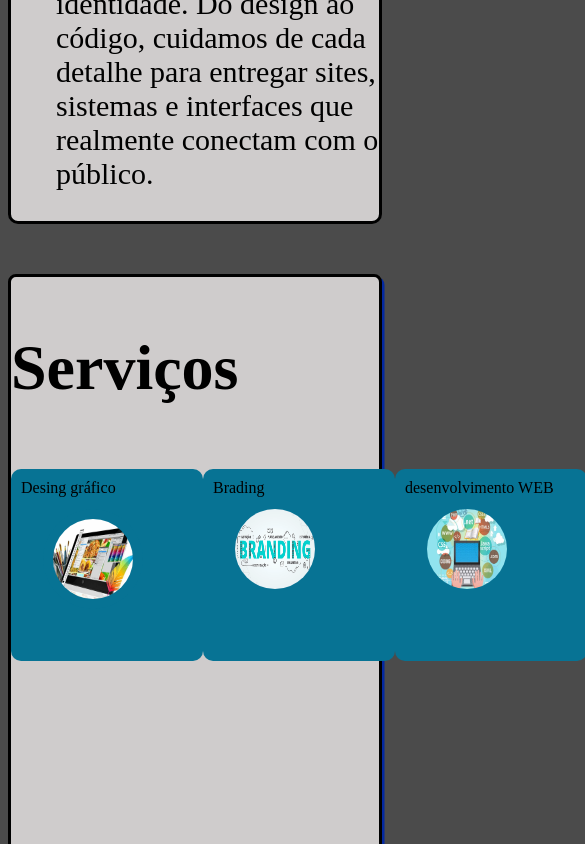
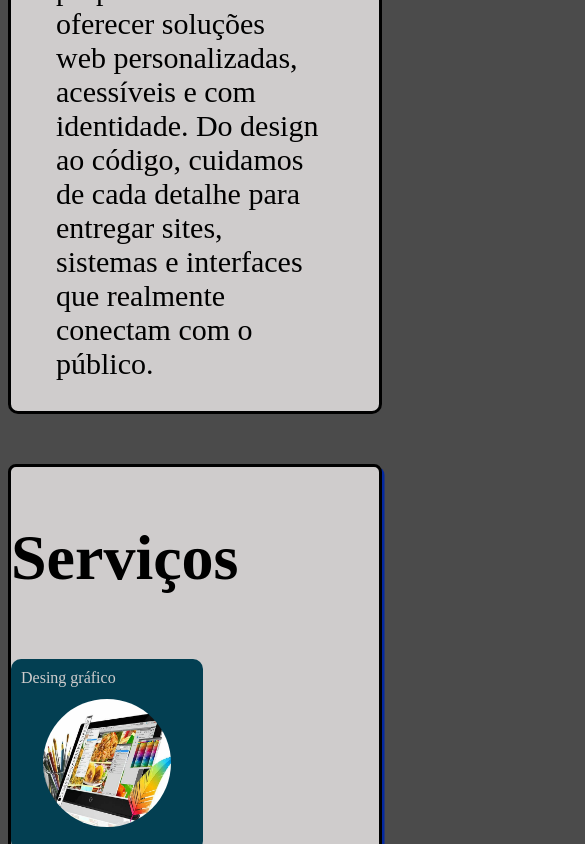
Before and after one commit to Ancelotti-Dev/Web-Design-Responsivo, a plain HTML site: page index.html in a window 390 px wide. Shown: the part 1156-2000 px from the top of the page, 585 px wide, since content can reach past the window. Drawn offline with Linux system fonts and the light colour scheme.

Commit message:
Ajustei a responsavidade e adicionei sistema de direcionar a sessão escolhida

```diff
--- a/estilos.css
+++ b/estilos.css
@@ -1,3 +1,6 @@
+html {
+  scroll-behavior: smooth;
+}
 
 .imagem__logo{
     justify-content:  center;
@@ -17,7 +20,7 @@
 /*MENU*/
 .menu__list{
     display: flex;
-    justify-content: space-around;
+    justify-content: space-evenly;
     list-style: none;
 }
 .menu__link{
@@ -53,6 +56,7 @@
 .sobre__mim{
     font-size: 30px;
     margin-left: 1.5em;
+    margin-right: 2em;
 }
 
 
@@ -101,19 +105,18 @@
     grid-column: 3;
     grid-row: 2;
 }
-.imagem__Serviços{
-    width: 5em;
-    height: 5em;
+.imagem__Serviços--desing{
+    width: 8em;
+    height: 8em;
     border-radius: 50%;
     margin-left: 2em;
     margin-top: 2.5em;
     grid-column: 1;
     grid-row: 2;
 }
-
 .imagem__Serviços_web{
-    width: 5em;
-    height: 5em;
+    width: 8em;
+    height: 8em;
     border-radius: 50%;
     margin-left: 2em;
     margin-top: 2.5em;
@@ -121,8 +124,8 @@
     grid-row: 2;
 }
 .imagem__Serviços_brading{
-    width: 5em;
-    height: 5em;
+    width: 8em;
+    height: 8em;
     border-radius: 50%;
     margin-left: 2em;
     margin-top: 2.5em;
@@ -214,7 +217,6 @@
 
 
 
-
 /*RODAPÈ*/
 .footer {
     background-color: #1a1a1a;
@@ -224,10 +226,12 @@
     font-size: 0.9rem;
     margin-top: 23px;
     border-radius: 40px;
+
 }
 .footer-container {
     max-width: 1200px;
     margin: 0 auto;
+
 }
 
 
@@ -238,54 +242,90 @@
     body {
         background-color: rgb(75, 75, 75);
     }
-    #servicos {
+    .servicos{
     display: grid;
-        grid-template-columns: 12em 12em 12em 12em;
-        grid-template-rows: 12em 12em 12em 12em;
-        min-height: 100vh;
-        width: 50%;
-        list-style: none;
-        padding: 0;
-        margin: 0;
-
+    grid-template-columns: 12em 12em 12em;
+    grid-template-rows: 12em 12em 12em 12em ;
+    border: 3.5px solid #000;
+    border-radius: 0.5rem;
+    box-shadow: 2.5px 3px 0 #0328a1;
+    outline: none;
+    margin-top: 50px;
+    justify-content: space-around;
+    background-color: #cfcccc;
+    margin-bottom: 50px;
     }
-    .tituloserv{
-        display: flex;
-        font-style: italic;
-        font-weight: bold;
-        border-radius: 10px;
-        padding: 10px;
-        text-align: center;
-        grid-column: 1;
-        grid-row: 1;
-    }
-    .servico1{
+    .imagem__Serviços--desing{
         grid-column: 1;
         grid-row: 2;
     }
-    .servico2{
-        display: flex;
-        font-style: italic;
-        font-weight: bold;;
-        background-color: rgb(11, 194, 250);
-        border-radius: 10px;
-        padding: 10px;
-        text-align: center;
+    .imagem__Serviços_brading{
+    width: 5em;
+    height: 5em;
+    border-radius: 50%;
+    margin-left: 2em;
+    margin-top: 2.5em;
     grid-column: 1;
     grid-row: 3;
     }
-    .servico3{
+    .brading{
     display: flex;
-        font-style: italic;
-        font-weight: bold;
-        background-color: rgb(79, 80, 80);
+    background-color: rgb(3, 63, 82);
     border-radius: 10px;
     padding: 10px;
-        text-align: center;
+    color: #cfcccc;
+    grid-column: 1;
+    grid-row: 3;
+    }
+    .desing{
+    display: flex;
+    background-color: rgb(3, 63, 82);
+    border-radius: 10px;
+    padding: 10px;
+    grid-column: 1;
+    color: #cfcccc;
+    grid-row: 2;
+    }
+    .imagem__Serviços_web{
+    width: 5em;
+    height: 5em;
+    border-radius: 50%;
+    margin-left: 2em;
+    margin-top: 2.5em;
     grid-column: 1;
     grid-row: 4;
-        margin-bottom: 100px;
     }
+    .web{
+    display: flex;
+    background-color: rgb(3, 63, 82);
+    color: #cfcccc;
+    border-radius: 10px;
+    padding: 10px;
+    grid-column: 1;
+    grid-row: 4;
+    }
+    .Depoimentos{
+    font-size: 1.5em;
+    padding: 2.875rem;
+    border: 3.5px solid #000000;
+    border-radius: 0.5rem;
+    box-shadow: 0.5px 3px 0 #1728c0;
+    outline: none;
+    background-color: #cfcccc;
+    }
+    .menu__link{
+    color:rgb(255, 255, 255);
+    background-color: rgb(20, 1, 1);
+    padding: 1.5px;
+    list-style: none;
+    text-decoration: none;
+    border-radius: 40px;
+    }
+    .menu__list{
+    display: block;
+
+    }
+
 }
 @media (min-width: 601px) and (max-width: 900px) {
     body {
--- a/index.html
+++ b/index.html
@@ -17,15 +17,16 @@
 <!--MENU DE NAVEGAÇÂO-->
     <nav class="menu">
         <ul class="menu__list">
-            <li class="menu__item"><a href=".sobre" class="menu__link"> Sobre Mim</a></li>
-            <li class="menu__item"><a href=".projetos"class="menu__link">Serviços</a></li>
-            <li class="menu__item"><a href=".contato" class="menu__link">Contato</a></li>
+            <li class="menu__item"><a href="#sobre" class="menu__link"> Sobre Mim</a></li>
+            <li class="menu__item"><a href="#servicos"class="menu__link">Serviços</a></li>
+            <li class="menu__item"><a href="#depoimentos"class="menu__link">Depoimentos</a></li>
+            <li class="menu__item"><a href="#contato" class="menu__link">Contato</a></li>
         </ul>
     </nav>
 <!--/MENU DE NAVEGAÇÂO-->
 
 <!--SOBRE MIM-->
-        <section class="sobre">
+        <section id="sobre" class="sobre">
             <h2 class="sobre__titulo__mim">Sobre: </h2>
             <p class="sobre__mim">Na Agência PH, transformamos ideias em experiências digitais incríveis.
             Somos uma agência jovem, criativa e apaixonada por tecnologia. Criada por Pedro Ancelotti, a PH nasceu com um propósito claro:
@@ -35,15 +36,15 @@
 <!--/SOBRE MIM-->
 
 <!--SERVIÇOS DISPONIVEIS-->
-        <section class ="servicos">
+        <section id="servicos" class ="servicos">
         <h2 class="titulo__servicos">Serviços</h2>
-                    <li class="desing">Desing gráfico</li><img class="imagem__Serviços desing"srcset="designgrafico.webp" alt="Foto Desing">
+                    <li class="desing">Desing gráfico</li><img class="imagem__Serviços--desing"srcset="designgrafico.webp" alt="Foto Desing">
                     <li class="web">desenvolvimento WEB</li><img class="imagem__Serviços_web"srcset="web.webp" alt="desenvolvimento">
                     <li class="brading">Brading</li><img class="imagem__Serviços_brading" srcset="Brading.png" alt="Brading">
         </section>
 
 <!--DEPOIMENTOS-->
-        <section class ="Depoimentos">
+        <section id="depoimentos"  class="Depoimentos">
             <h2 class ="Depoimentos__Titulo" >Depoimentos</h2>
             <div class="Carlos">
                 <h3><img class="Depoimentos__Fotos Nobrega" srcset="122392.jpeg" alt="Nobrega"> Carlos Alberto:</h3>
```
Lines whose indentation alone changed are shown as unchanged.
